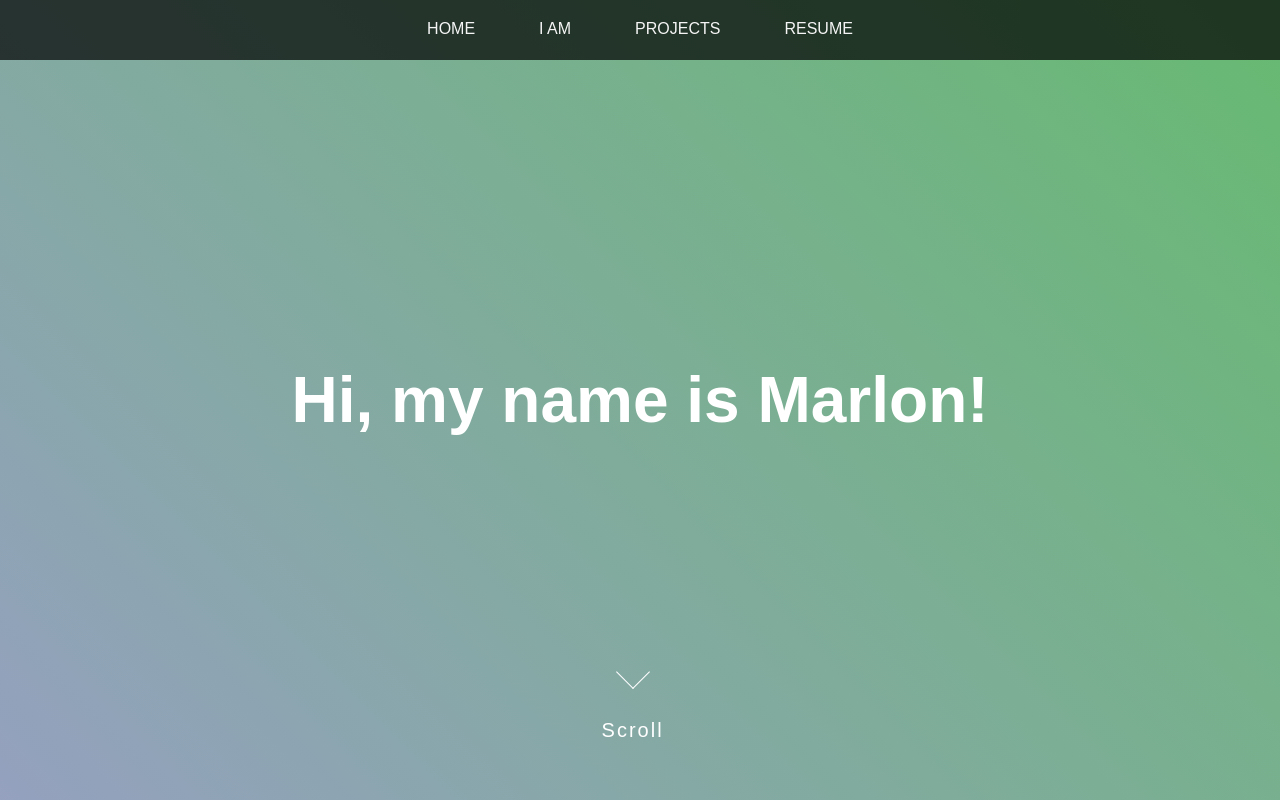
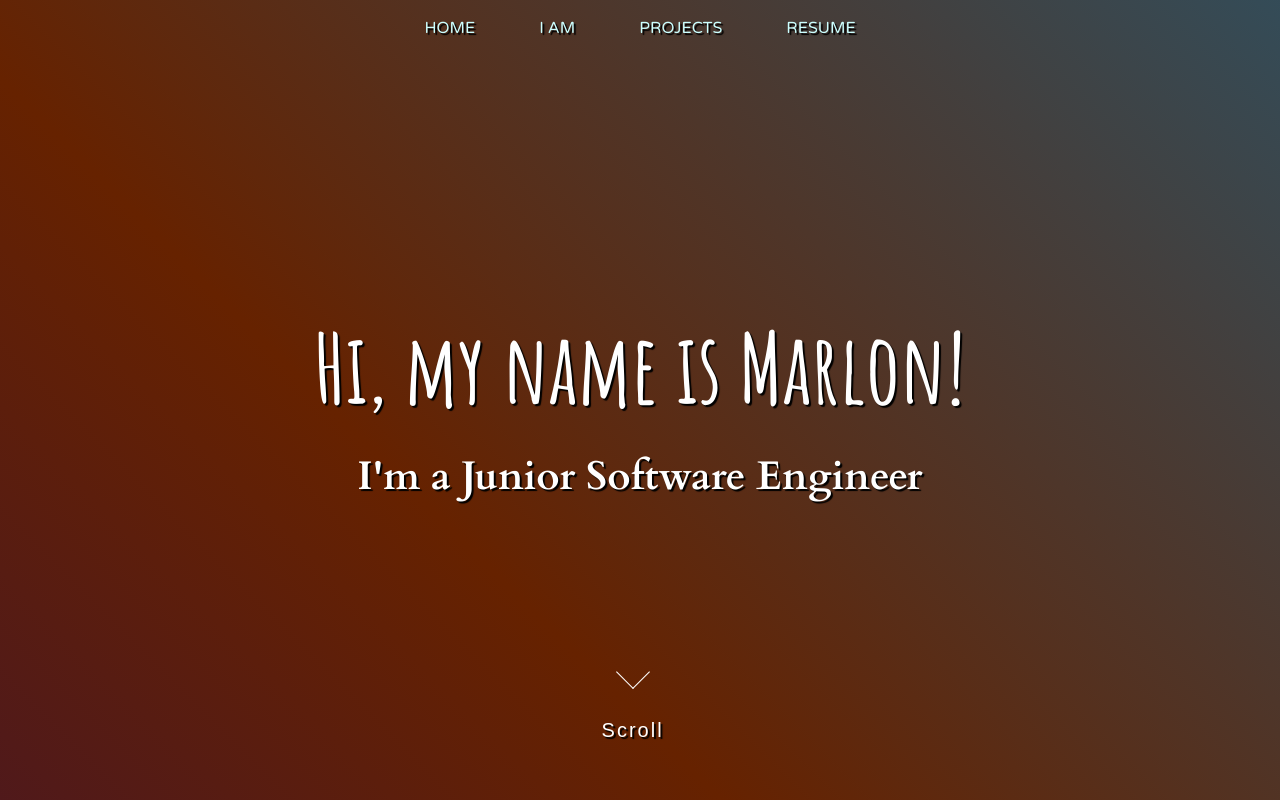
Before and after one commit to mbraga24/Portfolio, a plain HTML site: page index.html in a window 1280 px wide. Shown: the top 800 px of the page. Drawn offline with nearby package versions, Linux system fonts and the light colour scheme.

Commit message:
working on progress . . .

```diff
--- a/index.html
+++ b/index.html
@@ -5,6 +5,7 @@
   <meta name="viewport" content="width=device-width, initial-scale=1.0">
   <meta http-equiv="X-UA-Compatible" content="ie=edge">
   <link rel="stylesheet" href="style.css">
+  <link href="https://fonts.googleapis.com/css?family=Amatic+SC:400,700|Cardo:400,700|Caveat+Brush|Varela+Round&display=swap" rel="stylesheet">
   <title>Hi, I'm Marlon!</title>
 </head>
 <body>
@@ -21,6 +22,7 @@
 
     <section class="sections" id="home">
       <h1><span>Hi</span>, my name is Marlon!</h1>
+      <h2>I'm a Junior Software Engineer</h2>
       <section id="sectionScroll" class="demo">
         <a href="#iam"><span></span>Scroll</a>
       </section>
@@ -43,8 +45,7 @@
         <h1>Resume</h1>
     </section>
   </div>
-
-
+  <script src="https://code.jquery.com/jquery-3.4.1.min.js"integrity="sha256-CSXorXvZcTkaix6Yvo6HppcZGetbYMGWSFlBw8HfCJo="crossorigin="anonymous"></script>
   <script src="main.js"></script>
 </body>
 </html>
--- a/main.js
+++ b/main.js
@@ -0,0 +1,24 @@
+$(".navigationBar a, #sectionScroll a").on("click", function(e) {
+  if(this.hash !== "") {
+    e.preventDefault();
+
+    const hash = this.hash;
+
+    $("html, body").animate({
+      scrollTop: $(hash).offset().top
+    }, 800);
+  }
+})
+
+
+// “Experience is not what happens to a man; it is what a man does with what happens to him.”
+// ― Aldous Huxley
+
+// “And, when you want something, all the universe conspires in helping you to achieve it.”
+// ― Paulo Coelho, The Alchemist
+
+// “It's the possibility of having a dream come true that makes life interesting.”
+// ― Paulo Coelho, The Alchemist
+
+// “When we love, we always strive to become better than we are. When we strive to become better than we are, everything around us becomes better too.”
+// ― Paulo Coelho, The Alchemist
--- a/style.css
+++ b/style.css
@@ -4,17 +4,19 @@
 }
 
 body {
-  font-family: Arial, Arial, Helvetica, sans-serif;
+  font-family: 'Varela Round', sans-serif;
   background-color: #333333;
-  color: white;
+  color: #CCFFFF;
   line-height: 1.6;
   height: 100vh;
+  text-shadow: 2px 2px 1px black;
   overflow: hidden;
 }
 
 .container {
   width: 100%;
   height: 100%;
+  scroll-snap-type: y mandatory;
 }
 
 .navigationBar {
@@ -24,7 +26,7 @@ body {
   display: flex;
   width: 100%;
   height: 60px;
-  background-color: rgba(0,0,0,0.7);
+  background-color: rgba(0,0,0, 0);
 }
 
 .navigationBar ul {
@@ -42,14 +44,15 @@ body {
 .navigationBar ul li a {
   text-decoration: none;
   text-transform: uppercase;
-  color: whitesmoke;
+  color: #CCFFFF;
 }
 
 .navigationBar ul li a:hover {
-  color: skyblue ;
+  color: #FF8095 ;
 }
 
 .sections {
+  font-family: 'Amatic SC', cursive;
   position: relative;
   display: flex;
   flex-direction: column;
@@ -58,10 +61,17 @@ body {
   text-align: center;
   width: 100%;
   height: 100vh;
+  scroll-snap-align: center;
 }
 
 .sections h1 {
-  font-size: 4rem;
+  font-size: 6rem;
+}
+
+.sections h2 {
+  /* font-family: 'Caveat Brush', cursive; */
+  font-family: 'Cardo', serif;
+  font-size: 2.5rem;
 }
 
 .sections p {
@@ -70,10 +80,10 @@ body {
 
 section#home {
   color: #fff;
-  background: linear-gradient(45deg, #451bb9, #a896e0, #4cc844);
+  background: linear-gradient(45deg, #990033, #110066, #662200, #0077B3);
   background-size: 400% 400%;
   position: relative;
-  animation: change 10s ease-in-out infinite;
+  animation: change 12s ease-in-out infinite;
 }
 
 section#iam {
@@ -85,7 +95,7 @@ section#projects {
 }
 
 section#resume {
-  background: url("resume-1.jpeg") no-repeat center center/ cover;
+  background: url("resume-4.jpeg") no-repeat center center/ cover;
 }
 
 #sectionScroll::after {
```
Also changed, not shown: resume-3.jpeg (added), resume-4.jpeg (added).
